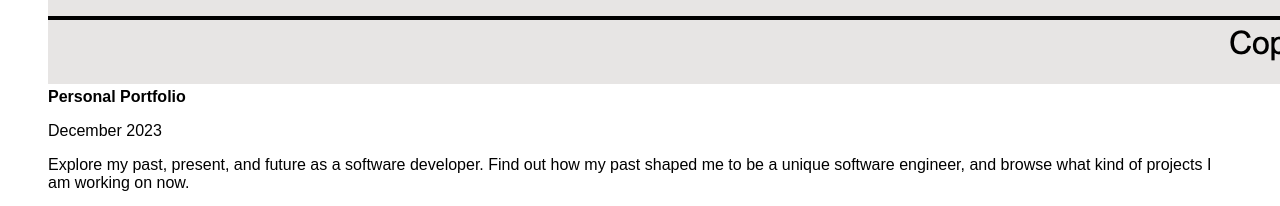
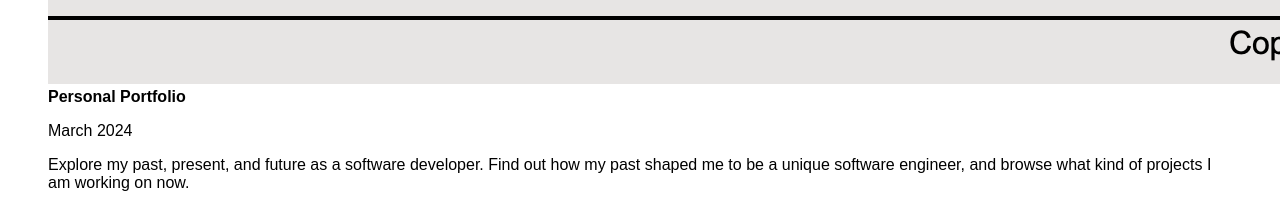
Before and after one commit to jaeahn2010/portfolio-v2, a React (Vite) app in the folder frontend/: page /projects in a window 1280 px wide. Shown: the part 1928-2134 px from the top of the page. Built offline with nearby package versions, Linux system fonts and the light colour scheme.

Commit message:
updated stats and reordered projects, added screenshots

```diff
--- a/frontend/src/components/AboutPage/index.jsx
+++ b/frontend/src/components/AboutPage/index.jsx
@@ -31,7 +31,7 @@ export default function AboutPage({darkTheme, hamburgerMenu, isMobile}) {
         {
             id: 2,
             stat: "music",
-            endNum: 930,
+            endNum: 936,
             tagline: "music clients served",
             year: "since 2008"
         },
--- a/frontend/src/components/Gallery/index.jsx
+++ b/frontend/src/components/Gallery/index.jsx
@@ -13,7 +13,7 @@ export default function Gallery() {
         {
             projectId: "JYAB0001",
             projectName: "Personal Portfolio",
-            startDate: "December 2023",
+            startDate: "March 2024",
             badges: ["HTML", "CSS", "JavaScript", "Node.js", "Express.js", "MongoDB", "React", "Tailwind"],
             screenshot: portfolio,
             description: "Explore my past, present, and future as a software developer. Find out how my past shaped me to be a unique software engineer, and browse what kind of projects I am working on now.",
@@ -21,74 +21,14 @@ export default function Gallery() {
             appLink: "#",
         },
         {
-            projectId: "JYAB0002",
-            projectName: "Greater Las Vegas Music Services",
-            startDate: "January 2024",
-            badges: ["HTML", "CSS", "JavaScript", "EJS", "Node.js", "Express.js", "MongoDB"],
-            screenshot: GLVMS,
-            description: "Need to hire a pianist for your event? Check out the Greater Las Vegas Music Services. On this website, you can customize your music setlist to perfectly match your event - weddings, corporate event, open house, private party, formal recitals, and more! And the exact cost of the music is disclosed to you up front. No hassle, no ambiguity!",
-            repoLink: "https://github.com/jaeahn2010/music-services",
-            appLink: "https://glv-music-services-9d9878ce0c35.herokuapp.com",
-        },
-        {
-            projectId: "JYAB0003",
-            projectName: "HeyThere",
-            startDate: "February 2024",
-            badges: ["Python", "HTML", "CSS", "Materialize", "PostgreSQL", "Django"],
-            screenshot: heyThere,
-            description: `Employers and managers, do you need a user-friendly online tool to bring your employees closer? HeyThere makes in-company communications efficient and creates a friendly and collaborative environment among your employees. (Created in collaboration with Milena Pupillo and XingYu 'Jason' Ma)`,
-            repoLink: "https://github.com/milenap11/heythere",
-            appLink: "https://heythere-hr-f3d27d8a0e61.herokuapp.com",
-        },
-        {
-            projectId: "JYAB0004",
-            projectName: "Real Estate Redirect",
-            startDate: "March 2024",
-            badges: ["HTML", "CSS", "JavaScript", "Node.js", "Express.js", "MongoDB", "React", "Tailwind"],
-            screenshot: RER,
-            description: "Are you a DIY kind of person when it comes to real estate? Whether you are a home seller or a buyer, you can use Real Estate Redirect to communicate and transact directly with each other, without the need of hiring any real estate agents.",
-            repoLink: "https://github.com/jaeahn2010/real-estate-redirect",
-            appLink: "https://real-estate-redirect-b5a52228fa63.herokuapp.com",
-        },
-        {
             projectId: "JYAB0005",
             projectName: "IYDV Auto-Scheduler",
-            startDate: "March 2024",
+            startDate: "July 2024",
             badges: ["HTML", "CSS", "JavaScript", "Node.js", "Express.js", "MongoDB", "React", "Tailwind"],
             screenshot: iydvAutoscheduler,
             description: "This is a private application for use by the admin of IYDV only. It is a tool that automates daily schedule creation for students, faculty and pianists based on individual requests and availability. In a need for automation of your company's scheduling? Please contact me directly!",
             repoLink: "https://github.com/jaeahn2010/iydv-react",
             appLink: "https://iydv-autoscheduler-25cd162a9a18.herokuapp.com",
-        },
-        {
-            projectId: "JYAB0006",
-            projectName: "AimAlign",
-            startDate: "March 2024",
-            badges: ["Python", "HTML", "CSS", "Materialize", "PostgreSQL", "Django"],
-            screenshot: aimAlign,
-            description: "Having trouble organizing and achieving your goals? This user-friendly website is just right for you. Make an account, and simply set a goal with some checkpoints, and AimAlign will automatically remind you and keep track of your progress.",
-            repoLink: "https://github.com/jaeahn2010/aim-align",
-            appLink: "",
-        },
-        {
-            projectId: "JYAB0007",
-            projectName: "NannyNetLV",
-            startDate: "April 2024",
-            badges: ["HTML", "CSS", "JavaScript", "Node.js", "Express.js", "MongoDB", "React", "Bootstrap"],
-            screenshot: "#",
-            description: "NannyNetLV brings parents and babysitters of the Las Vegas valley together by making the search simple. Find your perfect babysitter based on language spoken, location, childcare philosophy, and your budget!",
-            repoLink: "https://github.com/jaeahn2010/nannynetlv",
-            appLink: "#",
-        },
-        {
-            projectId: "JYAB0008",
-            projectName: "WordLock",
-            startDate: "July 2024",
-            badges: ["HTML", "CSS", "JavaScript", "Python", "Flask"],
-            screenshot: wordLock,
-            description: "Need a strong password or need to send a secret message? WordLock provides customized encryption methods to secure your data and protect your privacy. More encryption methods added frequently!",
-            repoLink: "https://github.com/jaeahn2010/wordlock",
-            appLink: "#",
         },
         {
             projectId: 'JYAB0009',
@@ -99,7 +39,67 @@ export default function Gallery() {
             description: "Check out the business website of the multitalented, versatile up-and-coming opera singer & model, Eugene Richards III!",
             repoLink: 'https://github.com/jaeahn2010/eriii',
             appLink: 'https://eugenerichardsiii.com',
-        }
+        },
+        {
+            projectId: "JYAB0002",
+            projectName: "Greater Las Vegas Music Services",
+            startDate: "Coming Soon",
+            badges: ["HTML", "CSS", "JavaScript", "EJS", "Node.js", "Express.js", "MongoDB"],
+            screenshot: GLVMS,
+            description: "Need to hire a pianist for your event? Check out the Greater Las Vegas Music Services. On this website, you can customize your music setlist to perfectly match your event - weddings, corporate event, open house, private party, formal recitals, and more! And the exact cost of the music is disclosed to you up front. No hassle, no ambiguity!",
+            repoLink: "https://github.com/jaeahn2010/glv-music-services-v2",
+            appLink: "#",
+        },
+        {
+            projectId: "JYAB0003",
+            projectName: "HeyThere",
+            startDate: "Under Construction",
+            badges: ["Python", "HTML", "CSS", "Materialize", "PostgreSQL", "Django"],
+            screenshot: heyThere,
+            description: `Employers and managers, do you need a user-friendly online tool to bring your employees closer? HeyThere makes in-company communications efficient and creates a friendly and collaborative environment among your employees. (Created in collaboration with Milena Pupillo and XingYu 'Jason' Ma)`,
+            repoLink: "https://github.com/milenap11/heythere",
+            appLink: "https://heythere-hr-f3d27d8a0e61.herokuapp.com",
+        },
+        {
+            projectId: "JYAB0004",
+            projectName: "Real Estate Redirect",
+            startDate: "Coming Soon",
+            badges: ["HTML", "CSS", "JavaScript", "Node.js", "Express.js", "MongoDB", "React", "Tailwind"],
+            screenshot: RER,
+            description: "Are you a DIY kind of person when it comes to real estate? Whether you are a home seller or a buyer, you can use Real Estate Redirect to communicate and transact directly with each other, without the need of hiring any real estate agents.",
+            repoLink: "https://github.com/jaeahn2010/real-estate-redirect",
+            appLink: "https://real-estate-redirect-b5a52228fa63.herokuapp.com",
+        },
+        {
+            projectId: "JYAB0006",
+            projectName: "AimAlign",
+            startDate: "Coming Soon",
+            badges: ["Python", "HTML", "CSS", "Materialize", "PostgreSQL", "Django"],
+            screenshot: aimAlign,
+            description: "Having trouble organizing and achieving your goals? This user-friendly website is just right for you. Make an account, and simply set a goal with some checkpoints, and AimAlign will automatically remind you and keep track of your progress.",
+            repoLink: "https://github.com/jaeahn2010/aim-align",
+            appLink: "",
+        },
+        {
+            projectId: "JYAB0007",
+            projectName: "NannyNetLV",
+            startDate: "Coming Soon",
+            badges: ["HTML", "CSS", "JavaScript", "Node.js", "Express.js", "MongoDB", "React", "Bootstrap"],
+            screenshot: "#",
+            description: "NannyNetLV brings parents and babysitters of the Las Vegas valley together by making the search simple. Find your perfect babysitter based on language spoken, location, childcare philosophy, and your budget!",
+            repoLink: "https://github.com/jaeahn2010/nannynetlv",
+            appLink: "#",
+        },
+        {
+            projectId: "JYAB0008",
+            projectName: "WordLock",
+            startDate: "Coming Soon",
+            badges: ["HTML", "CSS", "JavaScript", "Python", "Flask"],
+            screenshot: wordLock,
+            description: "Need a strong password or need to send a secret message? WordLock provides customized encryption methods to secure your data and protect your privacy. More encryption methods added frequently!",
+            repoLink: "https://github.com/jaeahn2010/wordlock",
+            appLink: "#",
+        },
     ]
     return (
         <div className="w-5/6 mx-auto grid sm:grid-cols-2 lg:grid-cols-3">
```
Also changed, not shown: 1 other file (tests, documents, lock files or other folders).
